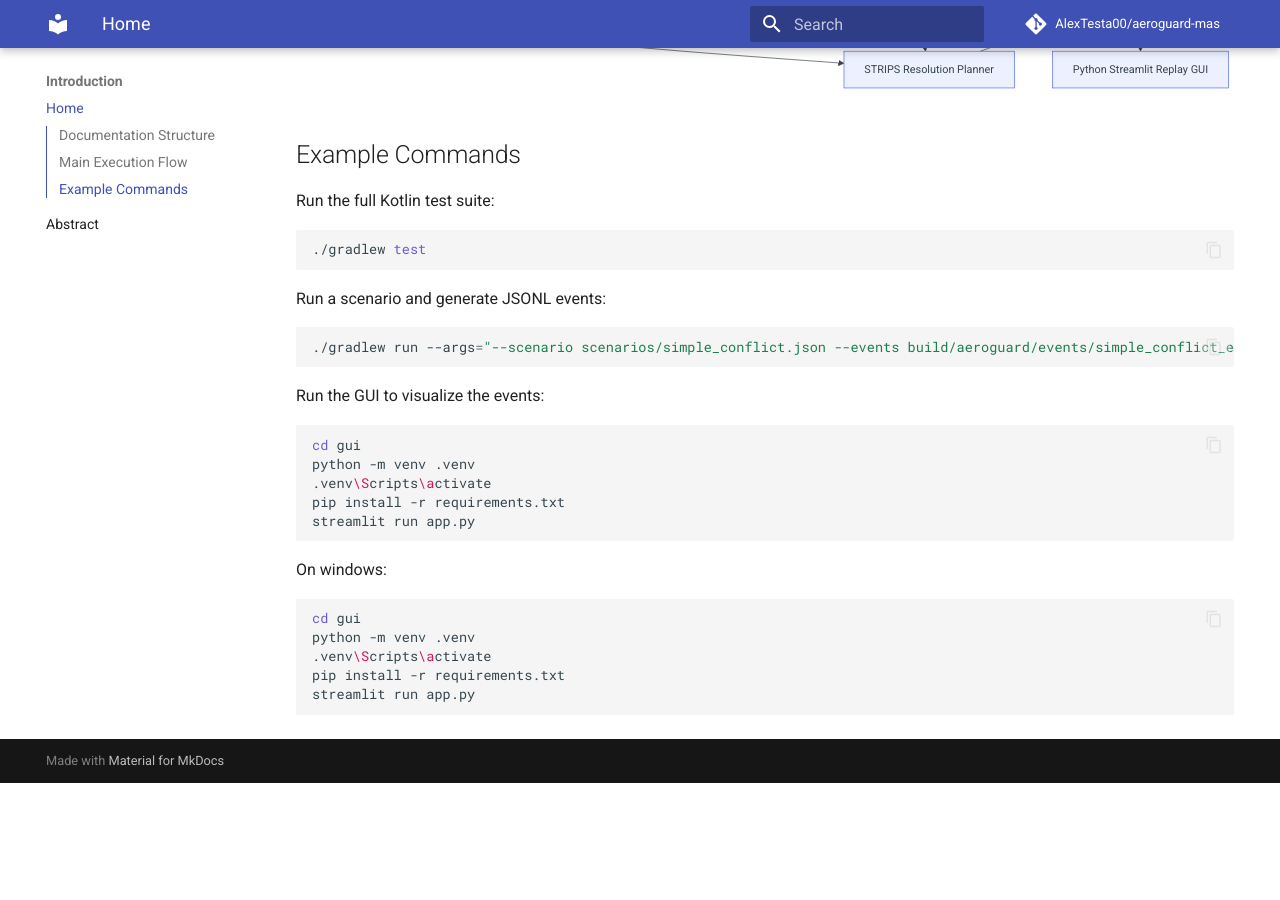
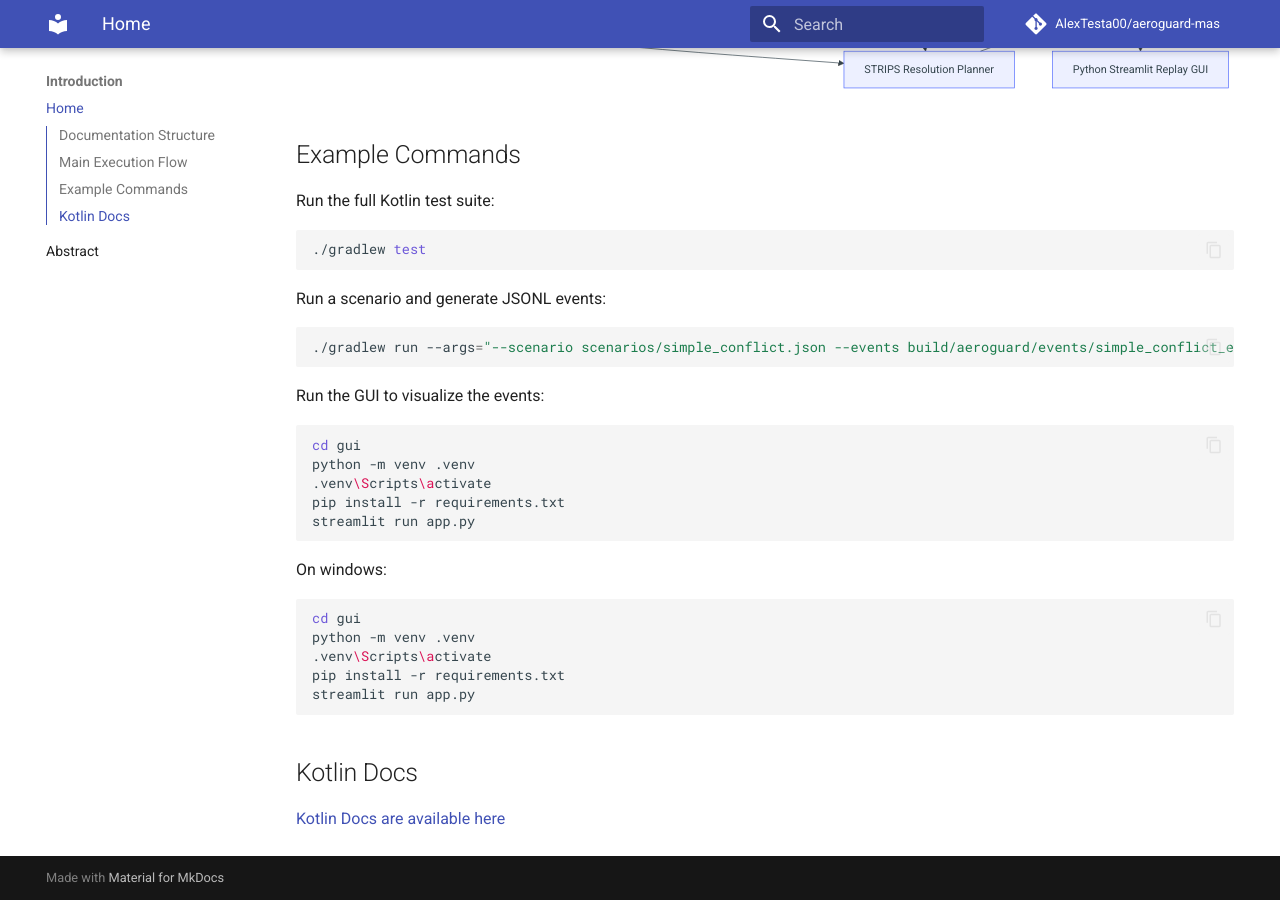
Before and after one commit to AlexTesta00/aeroguard-mas, an MkDocs documentation site: the page built from docs/index.md, in a window 1280 px wide and 900 px high, scrolled down 1532 px. Built offline with MkDocs 1.6.1 and Material for MkDocs 9.7.7, drawn with Linux system fonts in a browser that asks for light colours; comment, search, counter and statistics services are not loaded; before the commit the page ends 2315 px from its top, so only the background shows below that.

Commit message:
docs: added kdocs link

````diff
--- a/docs/index.md
+++ b/docs/index.md
@@ -81,3 +81,7 @@ python -m venv .venv
 pip install -r requirements.txt
 streamlit run app.py
 ```
+
+## Kotlin Docs
+
+[Kotlin Docs are available here](https://alextesta00.github.io/aeroguard-mas/kdocs)
````
